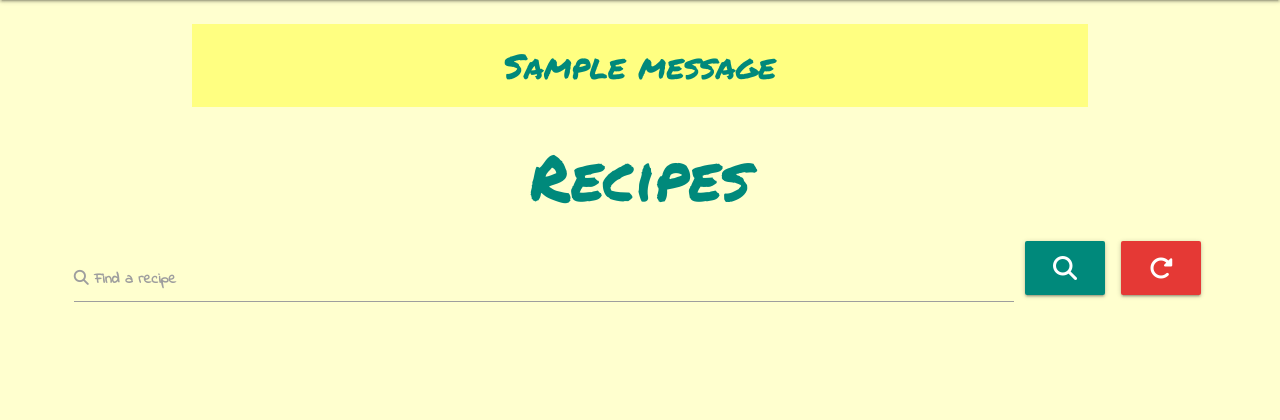
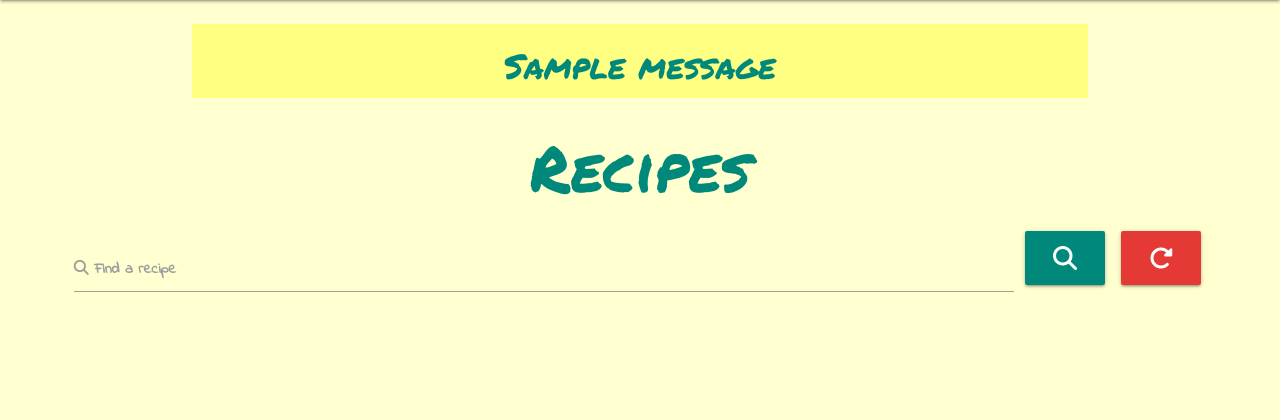
Before and after one commit to Code-Institute-Submissions/KWSNick-meal-planner_MResub, a Flask app: page /search in a window 1280 px wide. Shown: the part 64-484 px from the top of the page. Run offline with Flask 2, Linux system fonts and the light colour scheme; the visitor is signed in with stand-in values (Sample User, id 1); one stand-in notice (Sample message) is shown; a database or web service that is not in the repository returns one stand-in record (values such as "Sample title"); some libraries are stand-ins or nearby versions.

Commit message:
Fixed flagged problems across html documents where approriate (Doc type warning ignored as doctype inherited from base.html).

```diff
--- a/app.py
+++ b/app.py
@@ -514,6 +514,7 @@ def delete_plan(plan_id):
 def page_not_found(error):
     return render_template("pnf.html"), 404
 
+
 if __name__ == "__main__":
     app.run(host=os.environ.get("IP"),
             port=os.environ.get("PORT"),
--- a/templates/base.html
+++ b/templates/base.html
@@ -53,7 +53,7 @@
             {% for message in messages %}
                 <div class="row">
                     <div id="flash_message_box" class="col s12">
-                        <h4>{{ message }}<h4>
+                        <h4>{{ message }}</h4>
                     </div>
                 </div>
             {% endfor %}
--- a/templates/recipes.html
+++ b/templates/recipes.html
@@ -13,7 +13,7 @@
         </div>
         <div class="col s4 m2" id="search_btn_div">
             <button id="search_btn" class="col s5 center waves-effect waves-light btn-large" type="submit"><i class="fas fa-search"></i></button>
-            <a href="{{ url_for('recipes') }}" id="reset_btn" class="col s5 offset-s1 center waves-effect waves-light btn-large red darken-1" id="reset_search"><i class="fas fa-redo-alt"></i></a>
+            <a href="{{ url_for('recipes') }}" id="reset_btn" class="col s5 offset-s1 center waves-effect waves-light btn-large red darken-1"><i class="fas fa-redo-alt"></i></a>
         </div>
 
     </form>
--- a/templates/register.html
+++ b/templates/register.html
@@ -47,7 +47,7 @@
                     </div>
                 </div>
                 <div id="register_button" class="row">
-                    <button id="register"class="col s4 m2 center offset-s4 offset-m5 waves-effect waves-light btn-large green lighten-1 disabled" type="submit">
+                    <button id="register" class="col s4 m2 center offset-s4 offset-m5 waves-effect waves-light btn-large green lighten-1 disabled" type="submit">
                         Register
                     </button>
                 </div>
```
